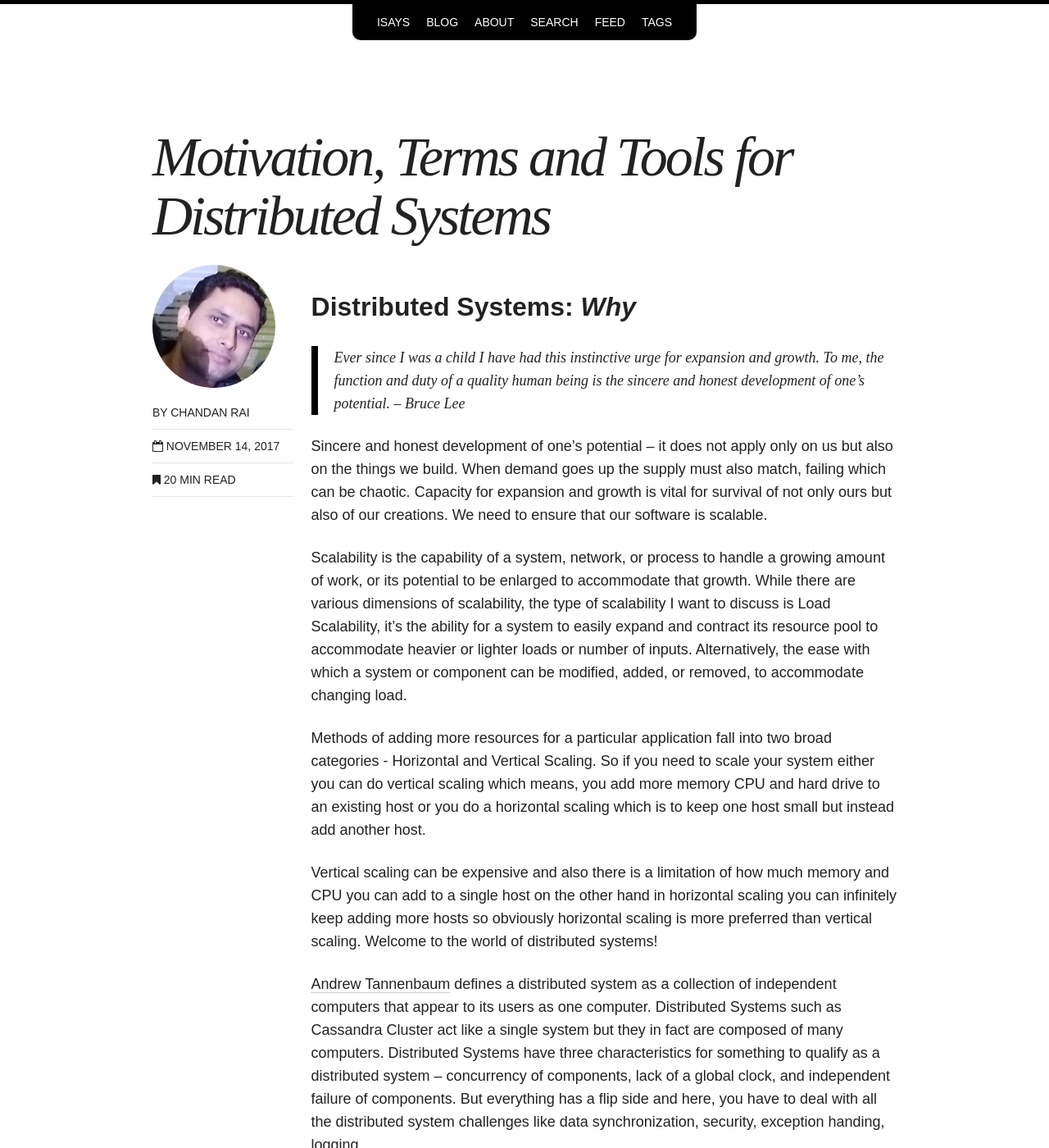
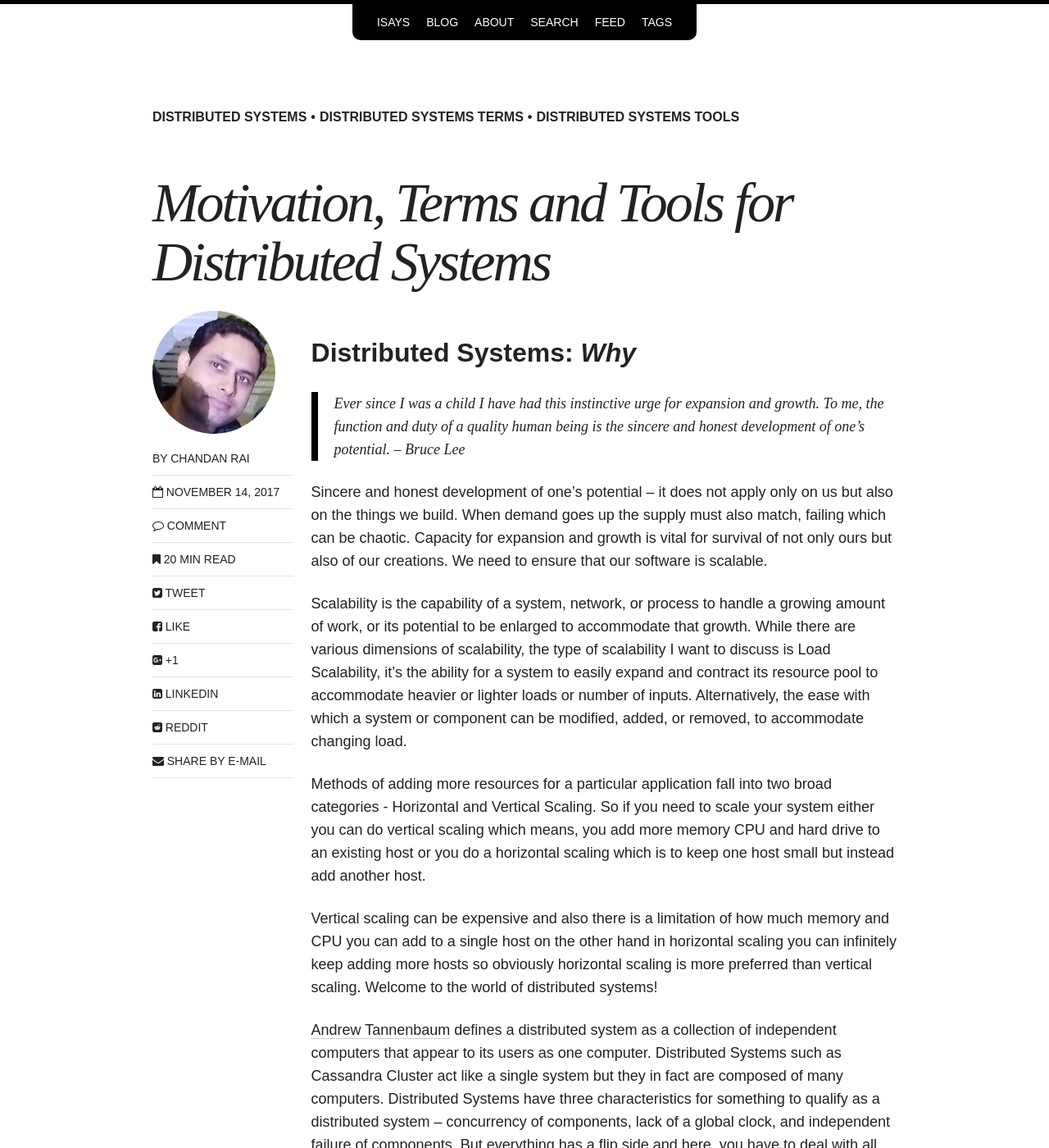
Before and after one commit to bhageena/bhageena.github.io, a Jekyll site: the page built from _posts/blog/2017-11-14-motivation terms and tools for distributed systems.md, in a window 1280 px wide and 1400 px high. Shown: the whole window at 82% size. Built offline with Jekyll 4.4.1, drawn with Linux system fonts in a browser that asks for light colours; nearby versions of some CDN libraries; comment, search, counter and statistics services are not loaded; some of the changed text lies outside the part shown.

Commit message:
changed category of post

```diff
--- a/_posts/isays/2017-11-14-motivation terms and tools for distributed systems.md
+++ b/_posts/blog/2017-11-14-motivation terms and tools for distributed systems.md
@@ -1,12 +1,12 @@
 ---
 layout: post
-title: "Motivation, Terms and Tools for Distributed Systems"
-categories: isays
-modified:
-excerpt: "Sincere and honest development of one's potential -- it does not apply only on us but also on the things we build. When demand goes up the supply must also match, failing which can be chaotic. Capacity for expansion and growth is vital for survival of not only ours but also of our creations. We need to ensure that our software is scalable"
-tags: []
-image:
-  feature:
+title: Motivation, Terms and Tools for Distributed Systems
+description: ""
+categories: blog
+comments: true
+tags: ["Distributed Systems", "Distributed Systems Terms", "Distributed Systems Tools"]
+excerpt: "Sincere and honest development of one's potential -- it does not apply only on us but also on the things we build. When demand goes up the supply must also match, failing which can be chaotic. Capacity for expansion and growth is vital for survival of not only ours but also of our creations. We need to ensure that our software is scalable."
+share: true
 readtime: true
 ---
 
```
